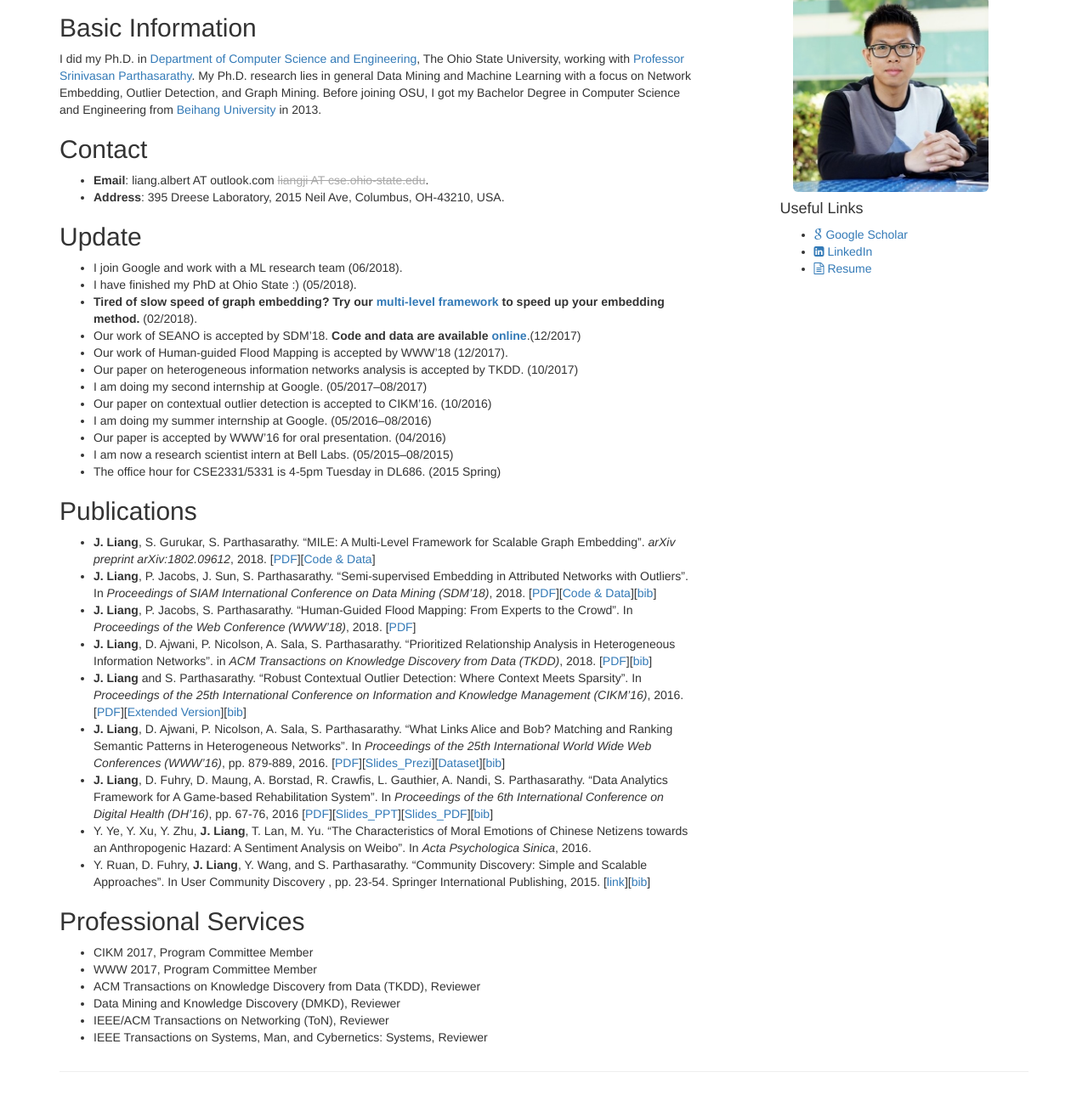
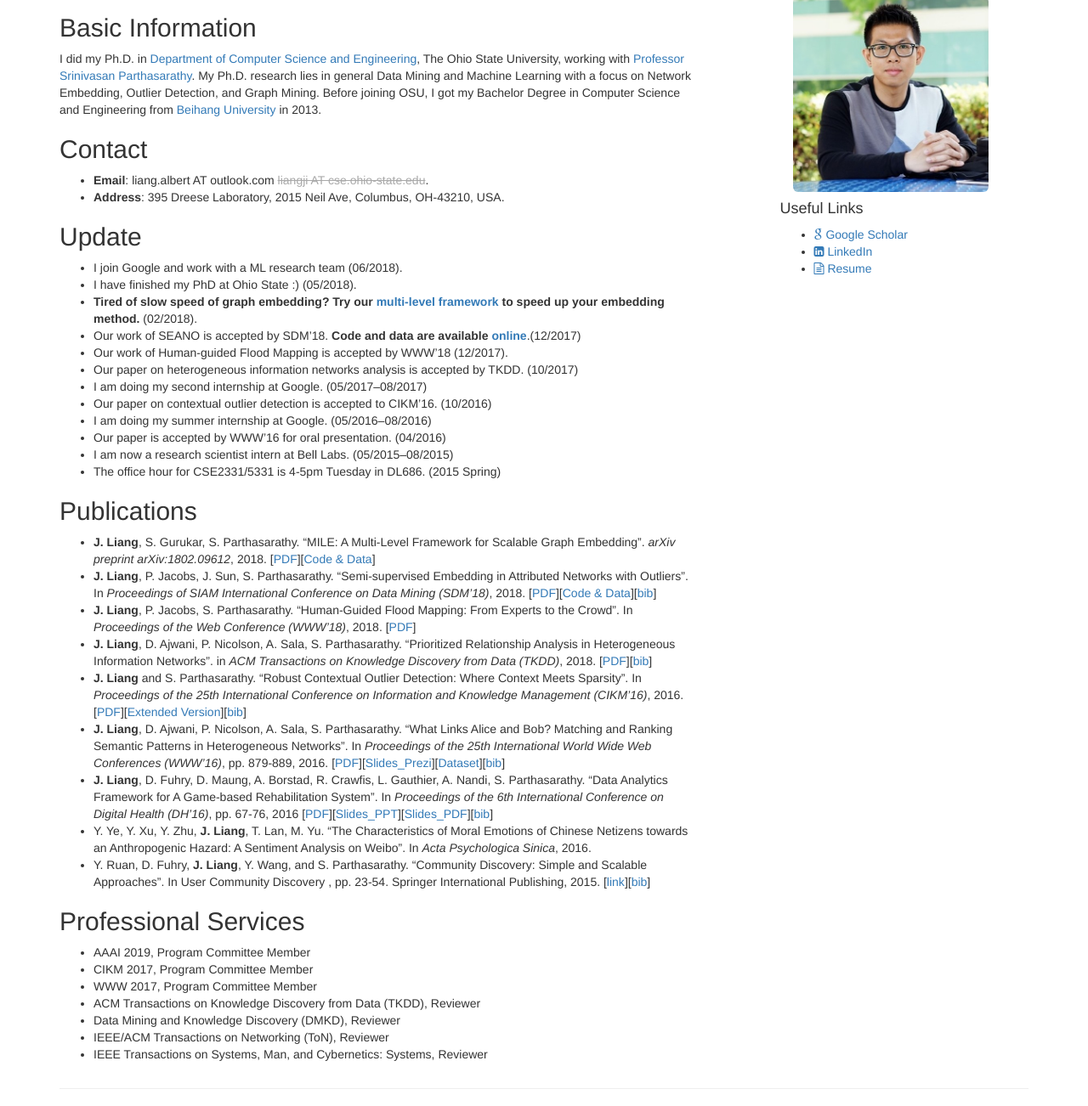
Before and after one commit to BuckeyeDM/BuckeyeDM.github.io, a Jekyll site: the page built from index.md, in a window 1280 px wide, cut to the strip 104-1406 px from the top of the page. Shown: the whole strip at 85% size. Built offline with Jekyll 4.4.1, drawn with Linux system fonts in a browser that asks for light colours.

Commit message:
Update index.md

```diff
--- a/index.md
+++ b/index.md
@@ -38,6 +38,7 @@
 * Y. Ruan, D. Fuhry, **J. Liang**, Y. Wang, and S. Parthasarathy. "Community Discovery: Simple and Scalable Approaches". In User Community Discovery , pp. 23-54. Springer International Publishing, 2015. \[[link](https://link.springer.com/chapter/10.1007%2F978-3-319-23835-7_2)\]\[[bib](publications/Chap2015.txt)\]
 
 ## Professional Services
+* AAAI 2019, Program Committee Member
 * CIKM 2017, Program Committee Member
 * WWW 2017, Program Committee Member
 * ACM Transactions on Knowledge Discovery from Data (TKDD), Reviewer
```
